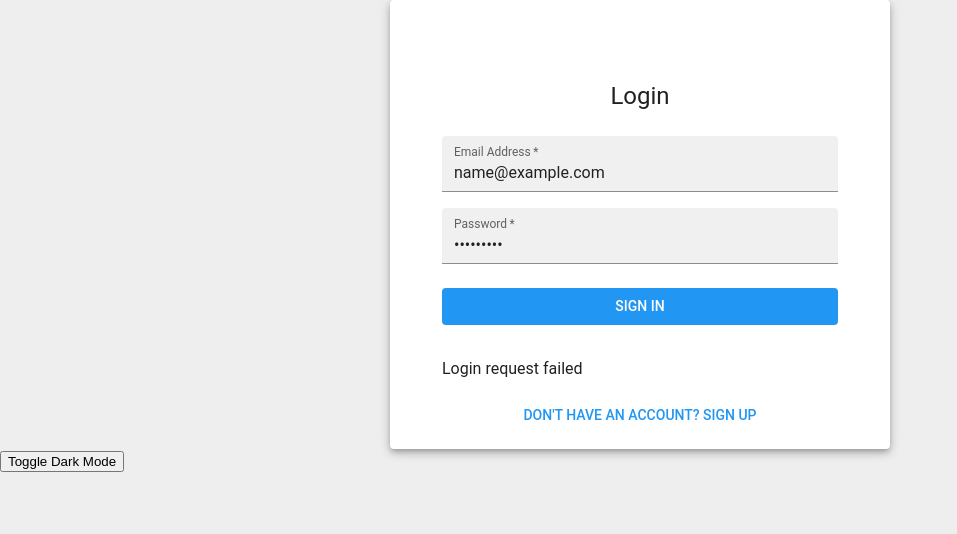
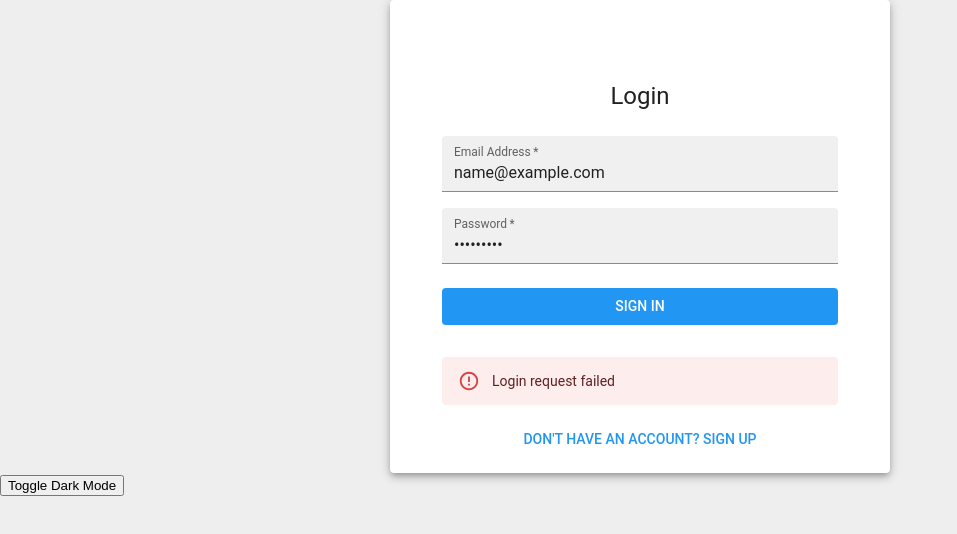
Before and after one commit to danphenderson/baldin, a React (Create React App) app in the folder frontend/: page /login in a window 1280 px wide. Both pictures are taken after typing "name@example.com", "Sample123" into the empty fields and a click on the button "SIGN IN". Shown: the top 534 px of the page, without its empty margins (0-957 px from the left). Built offline with nearby package versions, Linux system fonts and the light colour scheme; no server answers; the HTML template or start-up script is replaced by a standard one.

Commit message:
improved functionality and styling of error-message.tsx

```diff
--- a/frontend/src/component/common/error-message.tsx
+++ b/frontend/src/component/common/error-message.tsx
@@ -1,13 +1,27 @@
 import React from "react";
+import { Alert } from '@mui/material';
 
 // Define a type for the component's props
 interface ErrorMessageProps {
   message: string;
+  onClose?: () => void;  // Optional close handler
 }
 
 // Use the ErrorMessageProps type for the component's props
-const ErrorMessage: React.FC<ErrorMessageProps> = ({ message }) => (
-  <p className="has-text-weight-bold has-text-danger">{message}</p>
-);
+const ErrorMessage: React.FC<ErrorMessageProps> = ({ message, onClose }) => {
+  if (!message) {
+    return null; // Do not render if there's no message
+  }
+
+  return (
+    <Alert
+      severity="error"
+      onClose={onClose} // Show close button if onClose is provided
+      sx={{ width: '100%', marginTop: 2, marginBottom: 2 }} // Some spacing and full width
+    >
+      {message}
+    </Alert>
+  );
+};
 
 export default ErrorMessage;
```
